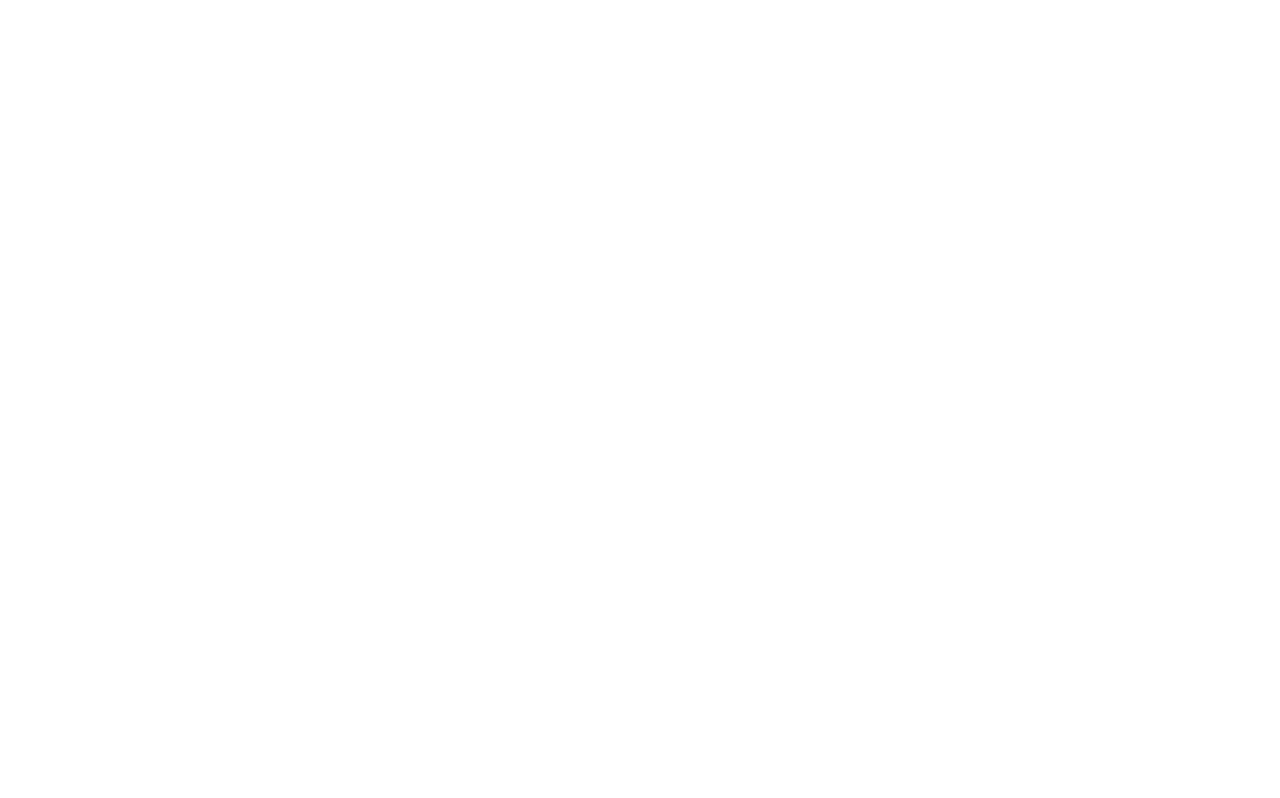
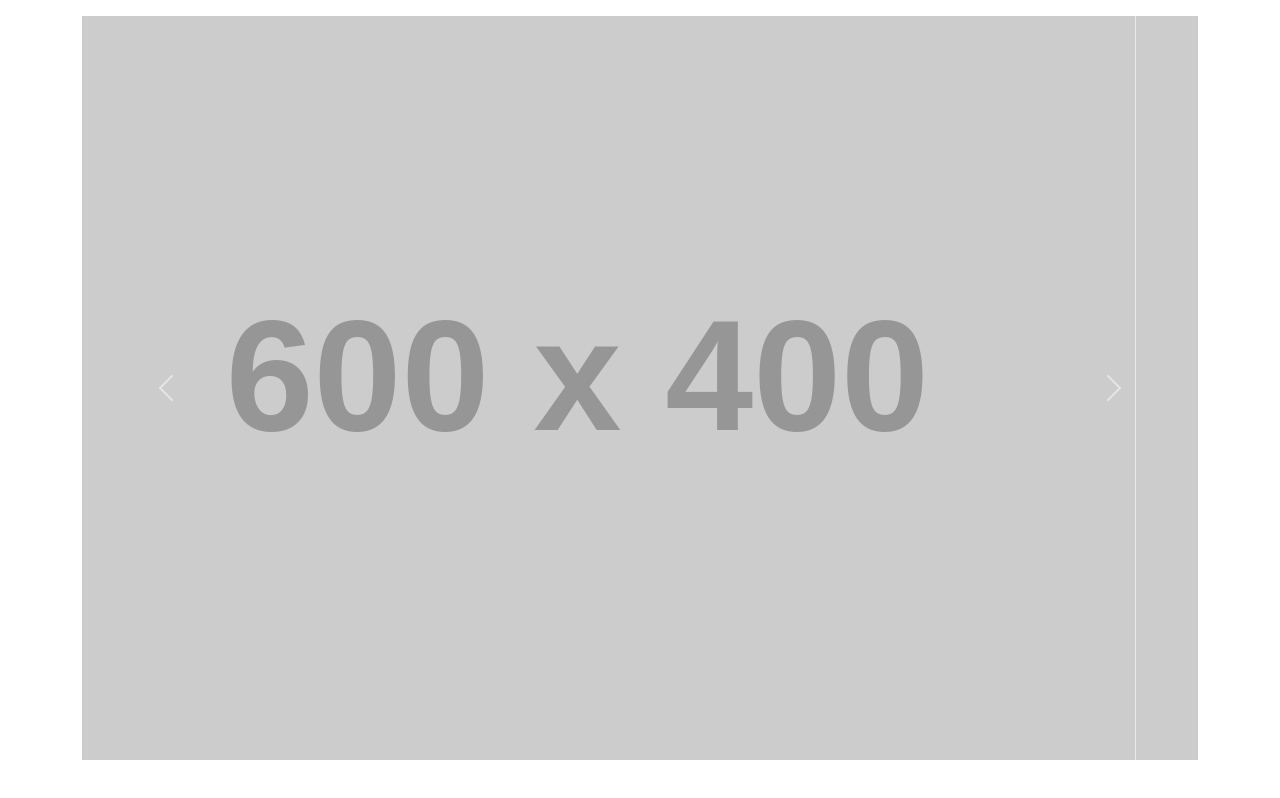
Before and after one commit to julia-daniluski/BOOSTRAP, a plain HTML site: page ex8_caroussel/ex8.html in a window 1280 px wide. Drawn offline with nearby package versions, Linux system fonts and the light colour scheme; placeholder pictures from the web are drawn by us.

Commit message:
Update ex8.html

```diff
--- a/ex8_caroussel/ex8.html
+++ b/ex8_caroussel/ex8.html
@@ -7,11 +7,28 @@
     <link href="https://cdn.jsdelivr.net/npm/bootstrap@5.3.0/dist/css/bootstrap.min.css" rel="stylesheet">
 </head>
 <body>
-
-
-    <!-- 1ª Digitação (Aqui) -->
-
-
+<!-- 1ª Digitação (Aqui) -->
+    <div class="container mt-3">
+        <div class="carousel slide" id="carouselExemplo" data-bs-ride="carousel">
+            <div class="carousel-inner">
+                <div class="carousel-item active">
+                    <img src="https://placehold.co/600x400/000000/FFF" alt="figura1" class="d-block w-100">
+                </div>
+                <div class="carousel-item">
+                    <img src="https://placehold.co/600x400/red/FFF" alt="figura2" class="d-block w-100">
+                </div>
+                <div class="carousel-item">
+                    <img src="https://placehold.co/600x400/pink/000000" alt="figura3" class="d-block w-100">
+                </div>
+            </div>
+            <button class="carousel-control-prev" type="button" data-bs-target="#carouselExemplo" data-bs-slide="prev">
+                <span class="carousel-control-prev-icon"></span>
+            </button>
+            <button class="carousel-control-next" type="button" data-bs-target="#carouselExemplo" data-bs-slide="next">
+                <span class="carousel-control-next-icon"></span>
+            </button>
+        </div>
+    </div>
 
     <script src="https://cdn.jsdelivr.net/npm/bootstrap@5.3.0/dist/js/bootstrap.bundle.min.js"></script>
 </body>
```
